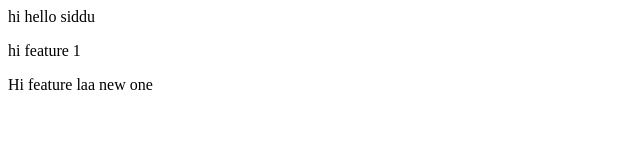
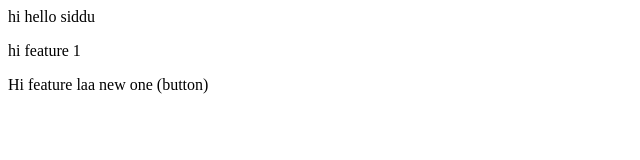
Before and after one commit to Sridhar-venkata/LocalRepo, a plain HTML site: page index.html in a window 1280 px wide. Shown: the full height of the page, 0-640 px from the left. Drawn offline with Linux system fonts and the light colour scheme.

Commit message:
new button

```diff
--- a/index.html
+++ b/index.html
@@ -1,4 +1,4 @@
 <p> hi hello siddu</p>
 <p> hi feature 1 </p>
 
-<P> Hi feature laa  new one</P>
+<P> Hi feature laa  new one (button)</P>
```
